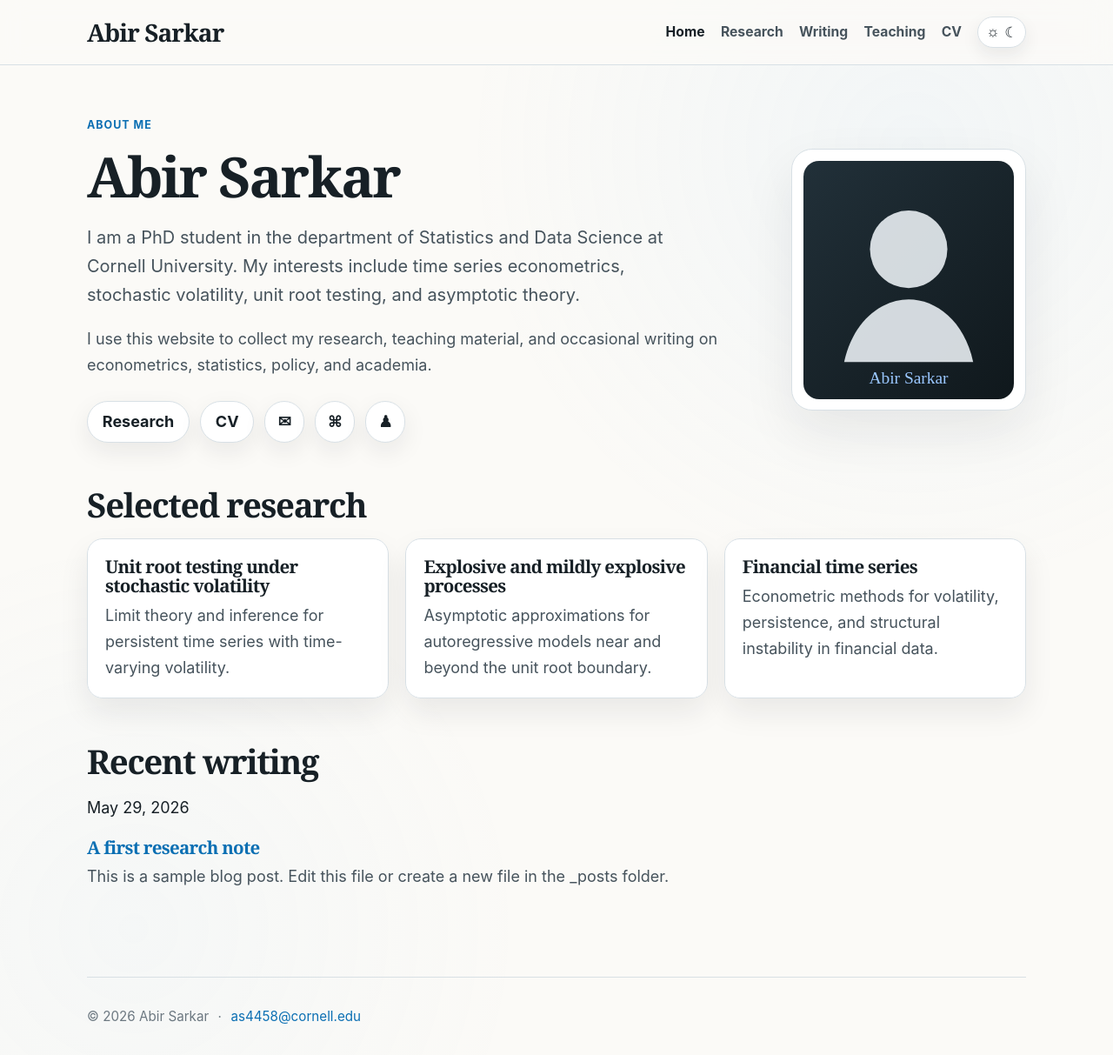
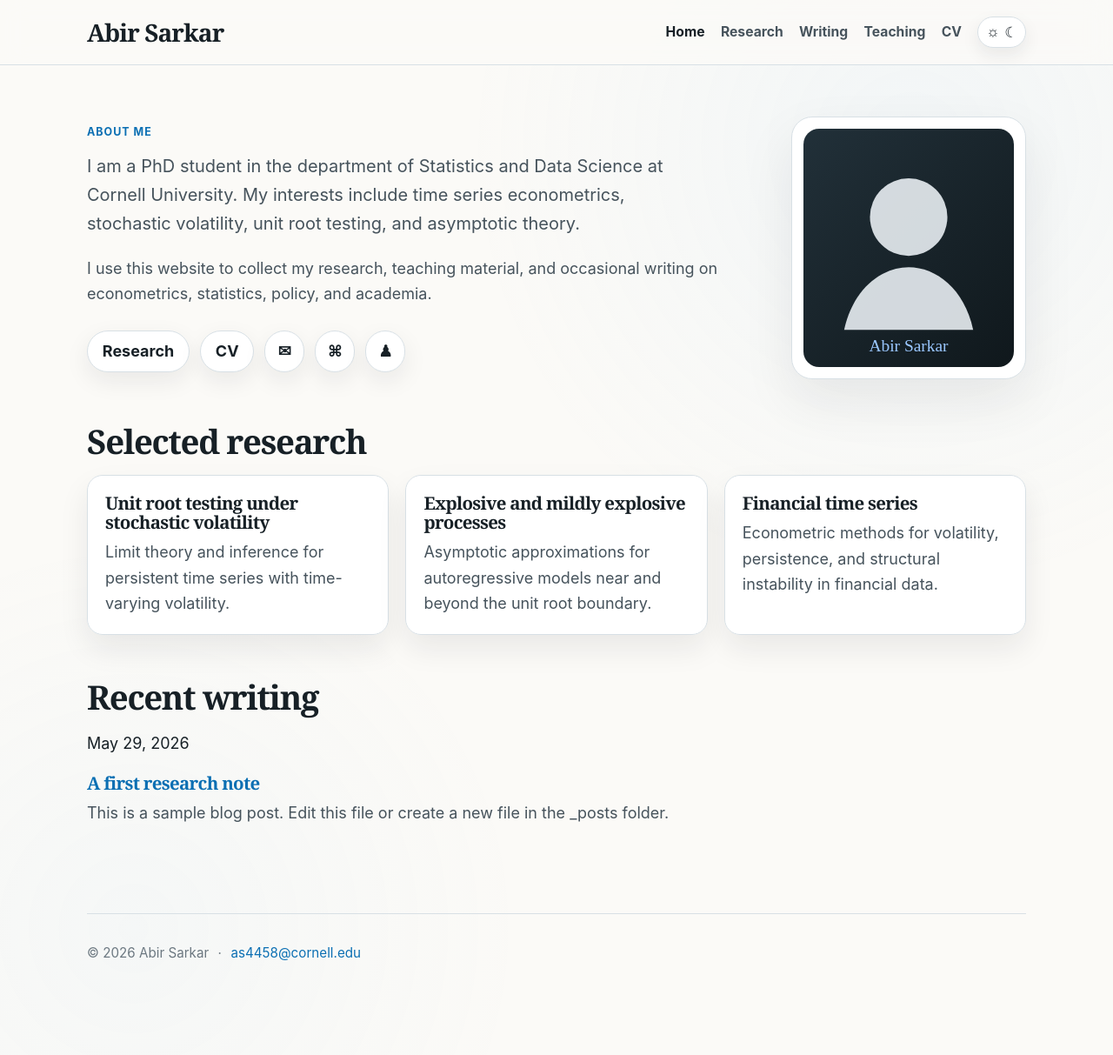
Before and after one commit to AbirS2026/AbirS2026.github.io, a Jekyll site: the page built from index.md, in a window 1280 px wide and 1213 px high. Shown: the whole window at 87% size. Built offline with Jekyll 4.4.1, drawn with Linux system fonts in a browser that asks for light colours.

Commit message:
Update index.md

```diff
--- a/index.md
+++ b/index.md
@@ -6,7 +6,7 @@ title: Home
 <section class="hero">
   <div>
     <p class="eyebrow">About me</p>
-    <h1>Abir Sarkar</h1>
+    <!-- <h1>Abir Sarkar</h1> -->
     <p class="lead">
       I am a PhD student in the department of Statistics and Data Science at Cornell University. My interests include time series econometrics,
       stochastic volatility, unit root testing, and asymptotic theory.
```
